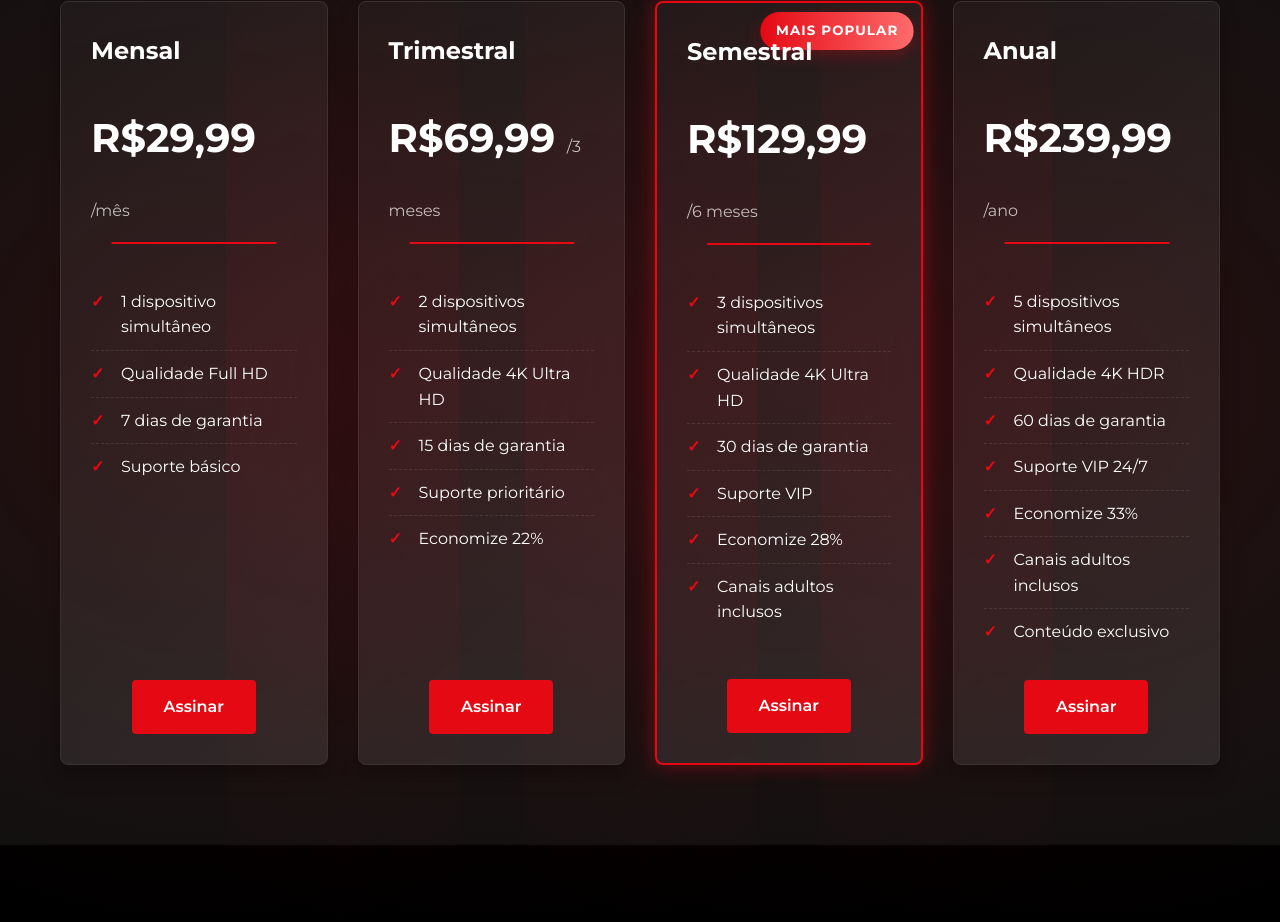
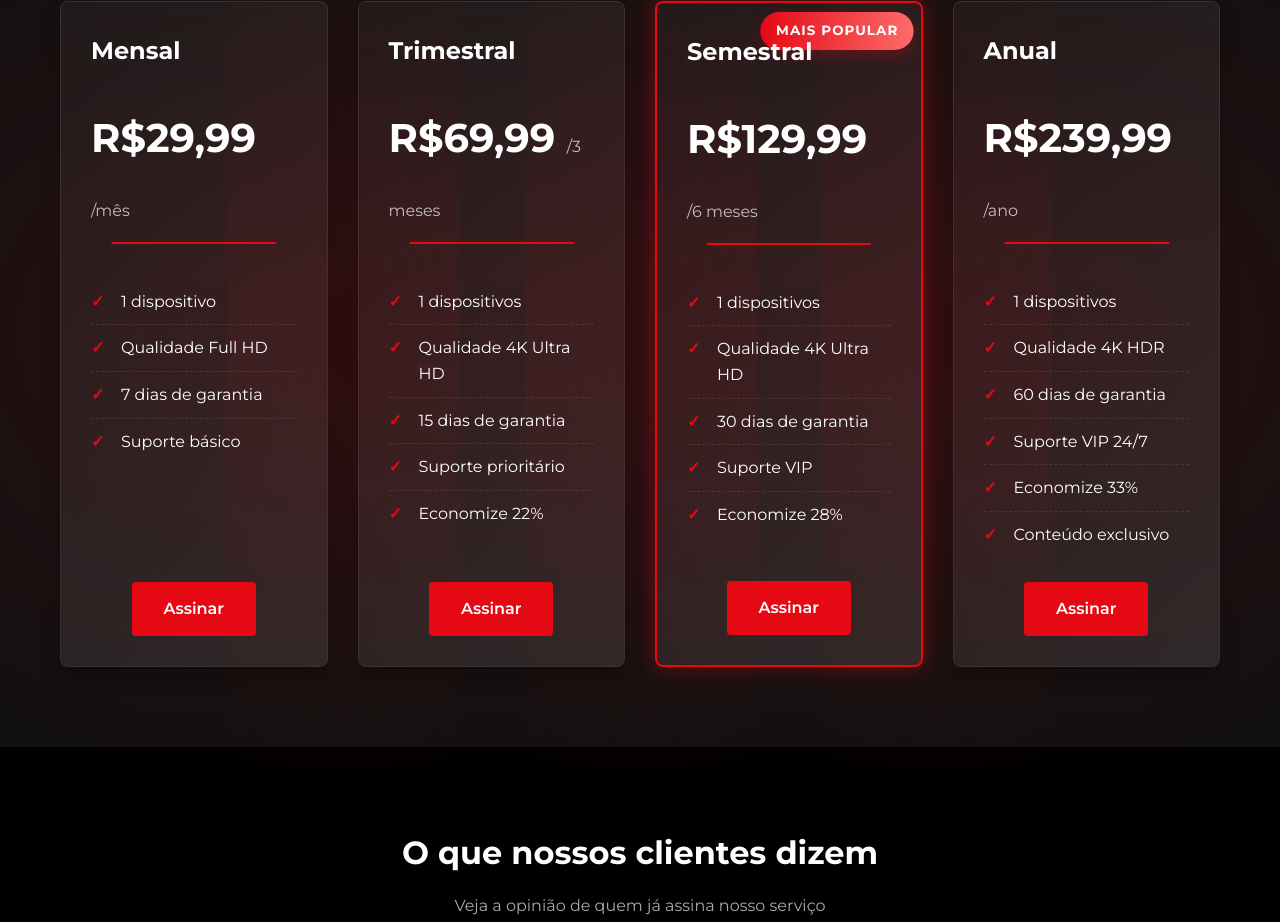
Before and after one commit to BrunoWeimer/filmes-hd-clips-site, a plain HTML site: page index.html in a window 1280 px wide. Shown: the part 2279-3201 px from the top of the page. Drawn offline with Linux system fonts and the light colour scheme.

Commit message:
Update index.html

```diff
--- a/index.html
+++ b/index.html
@@ -706,7 +706,7 @@
                     <h3>Mensal</h3>
                     <div class="price">R$29,99 <span>/mês</span></div>
                     <ul class="pricing-features">
-                        <li>1 dispositivo simultâneo</li>
+                        <li>1 dispositivo</li>
                         <li>Qualidade Full HD</li>
                         <li>7 dias de garantia</li>
                         <li>Suporte básico</li>
@@ -726,7 +726,7 @@
                     <h3>Trimestral</h3>
                     <div class="price">R$69,99 <span>/3 meses</span></div>
                     <ul class="pricing-features">
-                        <li>2 dispositivos simultâneos</li>
+                        <li>1 dispositivos</li>
                         <li>Qualidade 4K Ultra HD</li>
                         <li>15 dias de garantia</li>
                         <li>Suporte prioritário</li>
@@ -748,12 +748,11 @@
                     <h3>Semestral</h3>
                     <div class="price">R$129,99 <span>/6 meses</span></div>
                     <ul class="pricing-features">
-                        <li>3 dispositivos simultâneos</li>
+                        <li>1 dispositivos</li>
                         <li>Qualidade 4K Ultra HD</li>
                         <li>30 dias de garantia</li>
                         <li>Suporte VIP</li>
                         <li>Economize 28%</li>
-                        <li>Canais adultos inclusos</li>
                     </ul>
                     <div class="pricing-btn">
                         <a href="https://api.whatsapp.com/send?phone=5551986585514&text=Olá!%20Gostaria%20de%20assinar%20o%20plano%20Semestral%20de%20R$129,99/6%20meses."
@@ -770,12 +769,11 @@
                     <h3>Anual</h3>
                     <div class="price">R$239,99 <span>/ano</span></div>
                     <ul class="pricing-features">
-                        <li>5 dispositivos simultâneos</li>
+                        <li>1 dispositivos</li>
                         <li>Qualidade 4K HDR</li>
                         <li>60 dias de garantia</li>
                         <li>Suporte VIP 24/7</li>
                         <li>Economize 33%</li>
-                        <li>Canais adultos inclusos</li>
                         <li>Conteúdo exclusivo</li>
                     </ul>
                     <div class="pricing-btn">
@@ -844,7 +842,7 @@
         <div class="container">
             <h2>Pronto para começar?</h2>
             <p>Solicite seu teste grátis agora e tenha acesso ilimitado ao melhor conteúdo em 4K.</p>
-            <a href="https://wa.me/5551986585514?text=Olá! Quero assinar o Filmes HD Clips." class="btn" target="_blank" rel="noopener noreferrer">Solicitar Teste Grátis</a>
+            <a href="https://wa.me/5551986585514?text=Olá! Quero realizar o Teste Grátis no aplicativo Filmes HD Clips." class="btn" target="_blank" rel="noopener noreferrer">Solicitar Teste Grátis</a>
         </div>
     </section>
 
```
